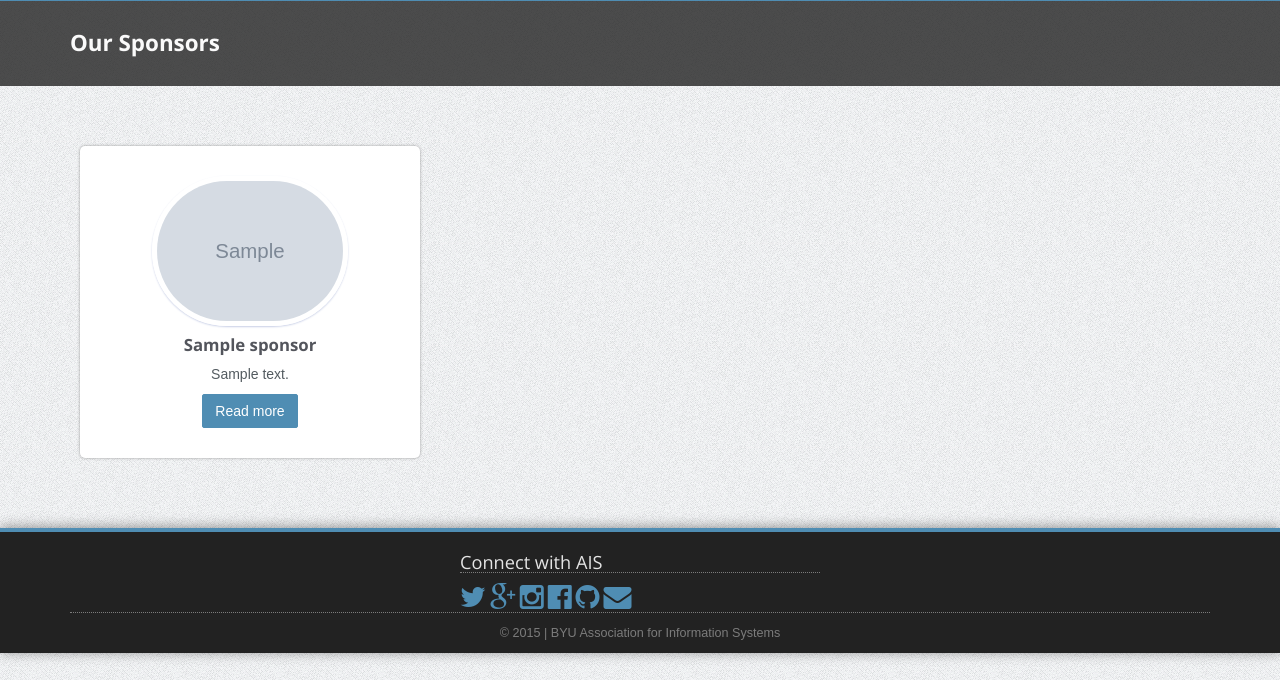
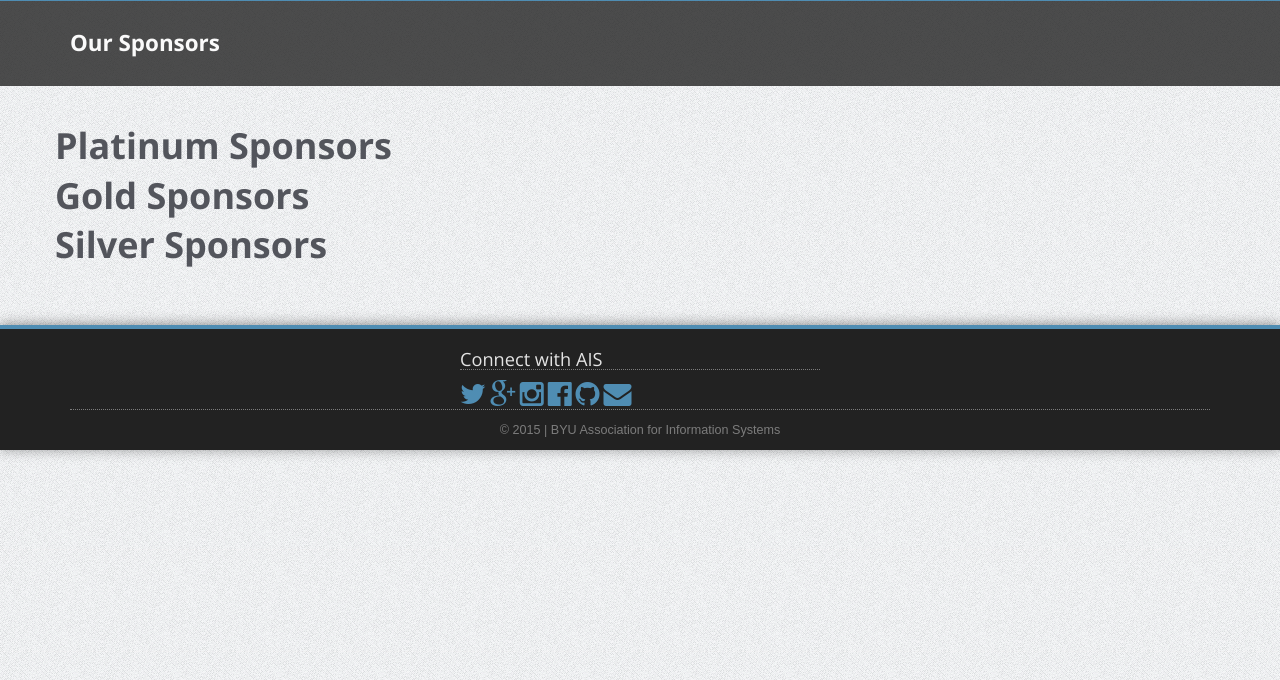
Before and after one commit to AIS-BYU/ais-site, a Django app: page /sponsors/ in a window 1280 px wide. Shown: the part 63-743 px from the top of the page. Run offline with Django 3.2, Linux system fonts and the light colour scheme; tables that the repository leaves empty hold one stand-in row (values such as "Sample post"); grey boxes marked "Sample" are stand-in pictures; parts of the project's set-up code (start-up, migrations or seed data) failed here and were passed over; some libraries are stand-ins or nearby versions.

Commit message:
+ Sponsorship cards for each sponsorship level

```diff
--- a/website/home/templates/sponsor.html
+++ b/website/home/templates/sponsor.html
@@ -13,14 +13,49 @@
 {% endblock %}
 
 {% block body %}
-<!-- Services -->
+<!-- Sponorship cards -->
 <div class="section">
     <div class="container">
         <div class="row">
-            {% for sponsor in sponsors %}
+            <h1>Platinum Sponsors</h1>
+            {% for sponsor in platinum_sponsors %}
                 <div class="col-md-4 col-sm-6">
                     <div class="service-wrapper">
-                        <img class="sponsor-logo" src="/media/{{ sponsor.logo_image }}" alt="{{ sponsor.name }}">
+                        <img class="sponsor-logo {{ sponsor.sponsorship_level }}" src="/media/{{ sponsor.logo_image }}" alt="{{ sponsor.name }}">
+                        <h3>{{ sponsor.name }}</h3>
+                        <p>{{ sponsor.description }}</p>
+                        <a href="{{ sponsor.website }}" target="_blank" class="btn">Read more</a>
+                    </div>
+                </div>
+                {% if forloop.counter|divisibleby:3 %}
+                    {# Bootstrap clear fix #}
+                    <div class="clearfix visible-md-block visible-sm-block"></div>
+                {% endif %}
+            {% endfor %}
+        </div>
+        <div class="row">
+            <h1>Gold Sponsors</h1>
+            {% for sponsor in gold_sponsors %}
+                <div class="col-md-4 col-sm-6">
+                    <div class="service-wrapper">
+                        <img class="sponsor-logo {{ sponsor.sponsorship_level }}" src="/media/{{ sponsor.logo_image }}" alt="{{ sponsor.name }}">
+                        <h3>{{ sponsor.name }}</h3>
+                        <p>{{ sponsor.description }}</p>
+                        <a href="{{ sponsor.website }}" target="_blank" class="btn">Read more</a>
+                    </div>
+                </div>
+                {% if forloop.counter|divisibleby:3 %}
+                    {# Bootstrap clear fix #}
+                    <div class="clearfix visible-md-block visible-sm-block"></div>
+                {% endif %}
+            {% endfor %}
+        </div>
+        <div class="row">
+            <h1>Silver Sponsors</h1>
+            {% for sponsor in silver_sponsors %}
+                <div class="col-md-4 col-sm-6">
+                    <div class="service-wrapper">
+                        <img class="sponsor-logo {{ sponsor.sponsorship_level }}" src="/media/{{ sponsor.logo_image }}" alt="{{ sponsor.name }}">
                         <h3>{{ sponsor.name }}</h3>
                         <p>{{ sponsor.description }}</p>
                         <a href="{{ sponsor.website }}" target="_blank" class="btn">Read more</a>
```
